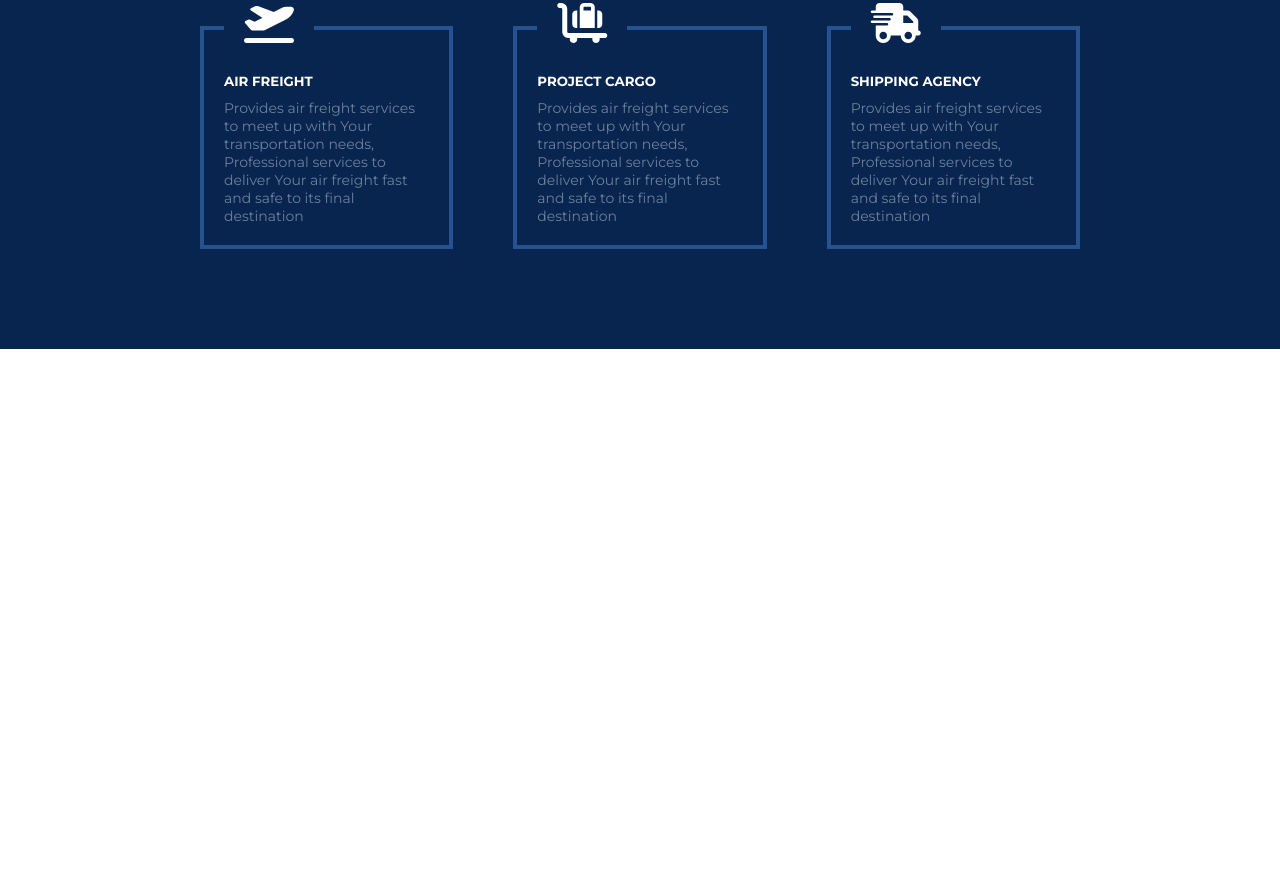
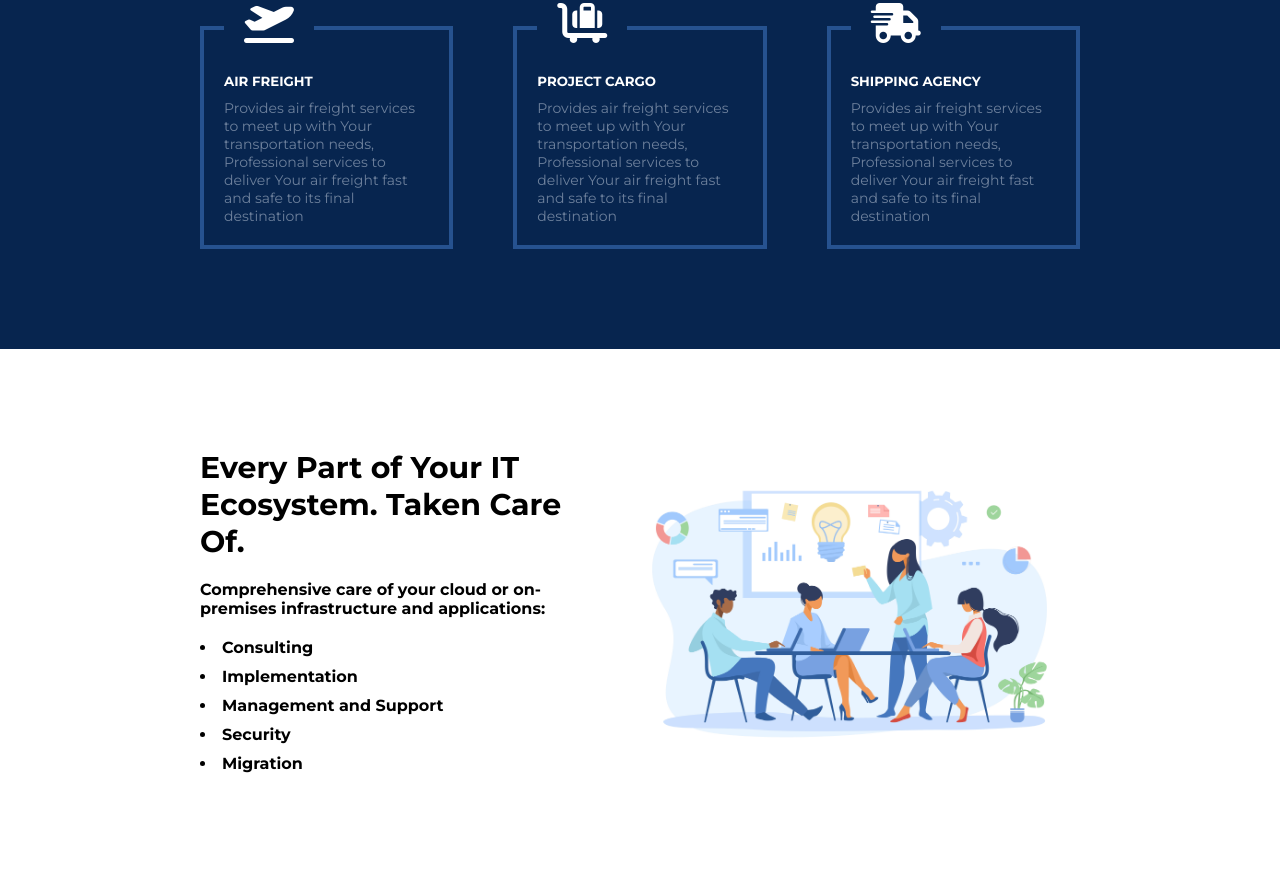
Before and after one commit to mywebsites1/My-responsive-website1, a plain HTML site: page index.html in a window 1280 px wide. Shown: the part 4857-5740 px from the top of the page. Before the commit the page ends 5206 px from the top, so only its background shows below. Drawn offline with Linux system fonts and the light colour scheme.

Commit message:
ten commit

```diff
--- a/index.html
+++ b/index.html
@@ -240,7 +240,31 @@
 
             </div>
 
+        </section>
 
+        <!-- seven  section code start  -->
+
+        <section id="seven-section">
+
+            <div id="take-care-parent">
+
+                <div class="take-care-text">
+                    <h3> Every Part of Your IT Ecosystem. Taken Care Of. </h3>
+                    <p> Comprehensive care of your cloud or on-premises infrastructure and applications: </p>
+                    <ul>
+                        <li> Consulting </li>
+                        <li> Implementation  </li>
+                        <li>  Management and Support  </li>
+                        <li>  Security </li>
+                        <li>  Migration </li>
+                    </ul>
+                </div>
+
+                <div class="take-care-img">
+                    <img src="image/take-care.jpg">
+                </div>
+
+            </div>
 
         </section>
 
--- a/style.css
+++ b/style.css
@@ -405,6 +405,46 @@ form p{
     letter-spacing: 3px;
 }
 
+/* seven section code start  */
+
+#seven-section{
+    padding: 100px 0;
+}
+
+#take-care-parent{
+    display: flex;
+    margin-left: 200px;
+    margin-right: 200px;
+    justify-content: center;
+    align-items: center;
+    gap: 30px;
+
+}
+.take-care-img{
+    width: 100%;
+}
+.take-care-img img{
+    width: 100%;
+}
+.take-care-text h3{
+    font-size: 30px;
+}
+.take-care-text p{
+    margin: 20px 0;
+    font-weight: bold;
+}
+.take-care-text ul li{
+    list-style-position: inside;
+    margin: 10px 0;
+    font-weight: bold;
+}
+
+
+
+
+
+
+
 
 
 /*  1st brake point responsive code start  */
@@ -485,6 +525,17 @@ form{
 }
 .first-single-match{
     text-align: center;
+}
+
+/* seven section code start  */
+#take-care-parent{
+    display: block;
+    margin-left: 30px;
+    margin-right: 30px;
+    gap: 30px;
+}
+.take-care-text{
+    margin-bottom: 60px;
 }
 
 }
@@ -574,4 +625,16 @@ form{
         margin-right: 60px;
     }
 
+
+    /* seven section code start  */
+
+    #take-care-parent{
+        display: block;
+        margin-left: 70px;
+        margin-right: 70px;
+        gap: 30px;
+    }
+    .take-care-text{
+        margin-bottom: 70px;
+    }
 }
```
Also changed, not shown: image/take-care.jpg (added).
